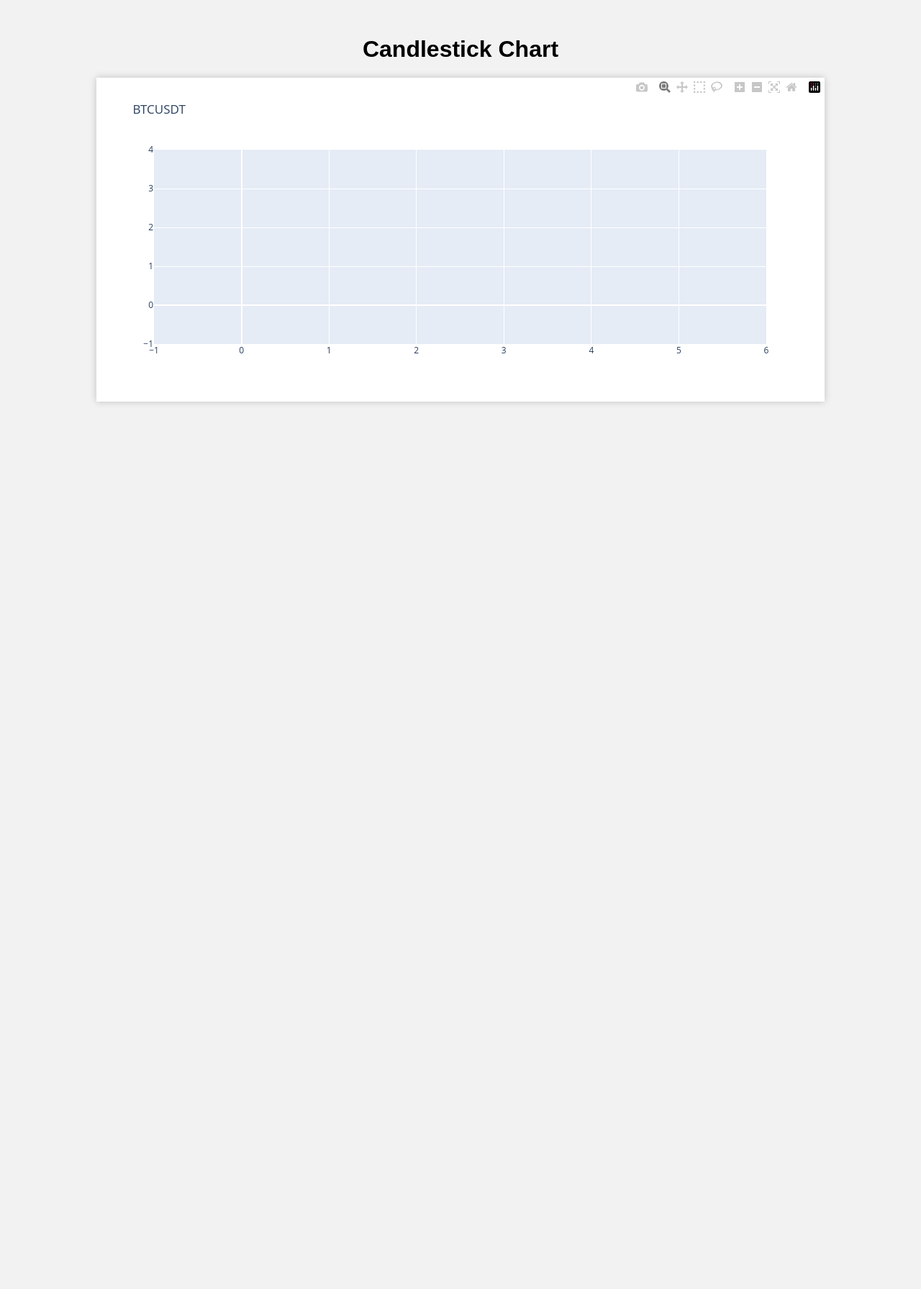
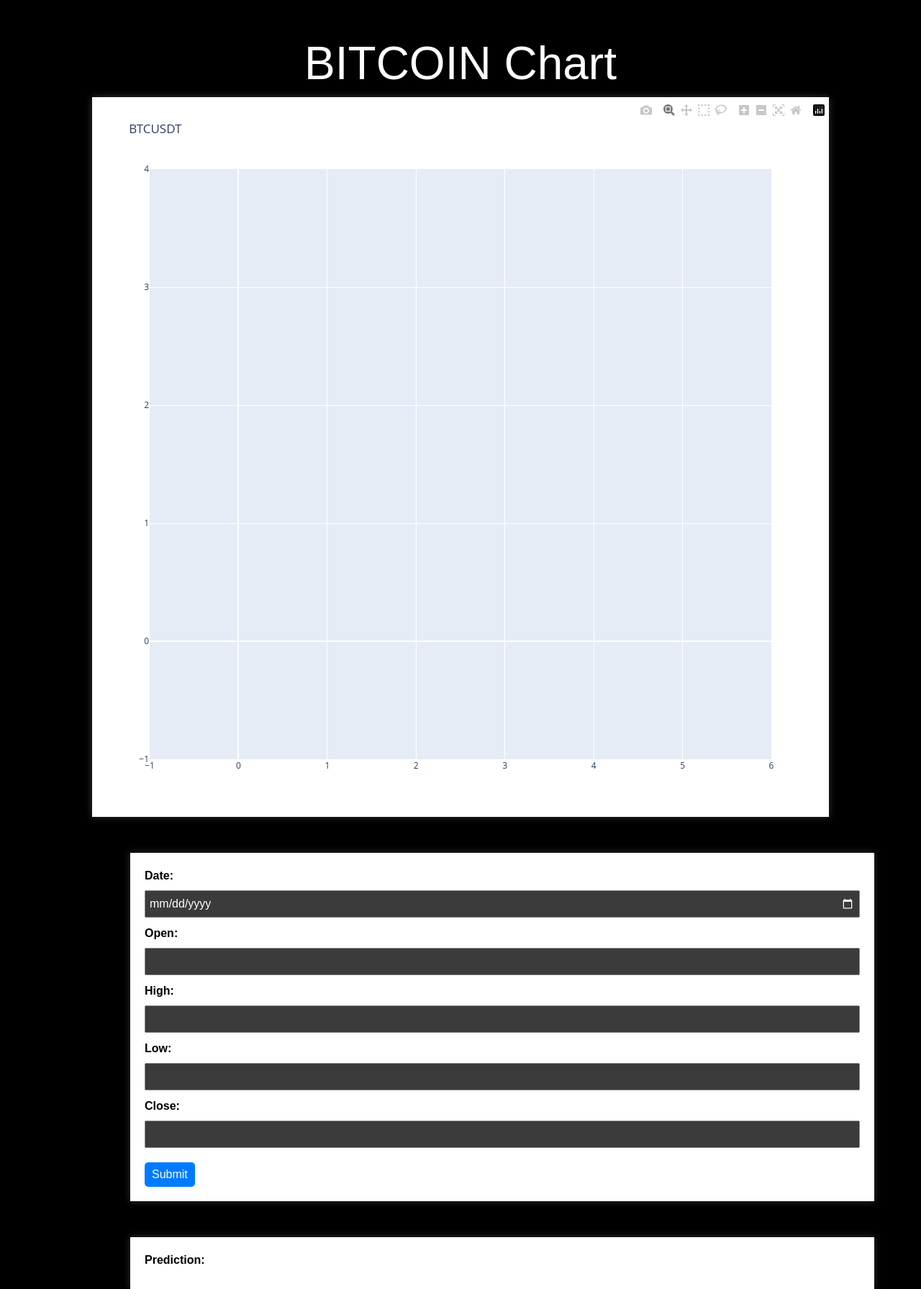
Before and after one commit to NUCES-ISB/i192043_i190527_A2, a Flask app: page / in a window 1280 px wide. Shown: the whole page at 72% size. Before the commit the page ends 562 px from the top, so only its background shows below. Run offline with Flask 2, Linux system fonts and the light colour scheme; data that the repository does not hold is empty; some libraries are stand-ins or nearby versions.

Commit message:
Add input form

```diff
--- a/app.py
+++ b/app.py
@@ -4,11 +4,11 @@ import requests
 import plotly.graph_objs as go
 import plotly.express as px
 import plotly
-from flask import Flask, render_template
+from flask import Flask, render_template, request
 
 app = Flask(__name__)
 
-@app.route('/')
+@app.route('/', methods=['GET', 'POST'])
 def index():
     # Get historical price data from Binance API
     symbol = 'BTCUSDT'
@@ -37,6 +37,16 @@ def index():
     layout = go.Layout(title=symbol)
     fig = go.Figure(data=data, layout=layout)
 
+    # Handle form submission
+    if request.method == 'POST':
+        date = request.form['date']
+        open_price = request.form['open']
+        high_price = request.form['high']
+        low_price = request.form['low']
+        close_price = request.form['close']
+        # Do something with the form data, e.g. store it in a database
+        # print(f"{date},{open_price},{high_price},{low_price},{close_price}")
+
     # Convert chart to JSON and render template
     graphJSON = json.dumps(fig, cls=plotly.utils.PlotlyJSONEncoder)
     return render_template('index.html', graphJSON=graphJSON)
--- a/templates/index.html
+++ b/templates/index.html
@@ -1,31 +1,103 @@
 <!DOCTYPE html>
 <html>
 <head>
-    <title>Candlestick Chart</title>
+    <title>BITCOIN</title>
     <script src="https://cdn.plot.ly/plotly-latest.min.js"></script>
+    <link rel="stylesheet" href="https://bootswatch.com/5/cyborg/bootstrap.min.css"/>
     <style>
         body {
             font-family: Arial, sans-serif;
-            background-color: #f2f2f2;
+            background-color: black;
         }
-        #chart {
+
+        #chart-container
+        {
             width: 80%;
             margin: 0 auto;
             background-color: #fff;
-            box-shadow: 0px 0px 10px rgba(0,0,0,0.2);
+            box-shadow: 0px 0px 10px rgba(255, 255, 255, 0.2);
         }
+
+        #chart {
+            height: 1000px;
+        }
+
         h1 {
             text-align: center;
             margin-top: 50px;
         }
+
+        #form-container {
+            width: 80.75%;
+            margin-top: 50px;
+            margin-left:181px;
+            padding: 20px;
+            background-color: #fff;
+            box-shadow: 0px 0px 10px rgba(255, 255, 255, 0.2);
+        }
+
+        .form-label {
+            font-weight: bold;
+        }
+
+        .form-input {
+            margin-bottom: 10px;
+            padding: 5px;
+            width: 100%;
+        }
+
+        .form-submit {
+            margin-top: 10px;
+            padding: 5px 10px;
+            background-color: #007bff;
+            color: #fff;
+            border: none;
+            border-radius: 5px;
+            cursor: pointer;
+        }
+
     </style>
 </head>
 <body>
-    <h1>Candlestick Chart</h1>
+<h1>BITCOIN Chart</h1>
+<div id="chart-container">
     <div id="chart"></div>
     <script>
         var chartData = {{ graphJSON|safe }};
         Plotly.newPlot('chart', chartData.data, chartData.layout);
     </script>
+</div>
+<div id="form-container">
+    <form method="POST">
+        <div class="form-group">
+            <label for="date" class="form-label" style="color:black">Date:</label>
+            <input type="date" id="date" name="date" class="form-input" required>
+        </div>
+        <div class="form-group">
+            <label for="open" class="form-label" style="color:black">Open:</label>
+            <input type="number" step="0.0001" id="open" name="open" class="form-input" required>
+        </div>
+        <div class="form-group">
+            <label for="high" class="form-label" style="color:black">High:</label>
+            <input type="number" step="0.0001" id="high" name="high" class="form-input" required>
+        </div>
+        <div class="form-group">
+            <label for="low" class="form-label" style="color:black">Low:</label>
+            <input type="number" step="0.0001" id="low" name="low" class="form-input" required>
+        </div>
+        <div class="form-group">
+            <label for="close" class="form-label" style="color:black">Close:</label>
+            <input type="number" step="0.0001" id="close" name="close" class="form-input" required>
+        </div>
+        <button type="submit" class="form-submit" >Submit</button>
+    </form>
+</div>
+<div id="form-container">
+    <form>
+        <div class="form-group">
+            <label for="prediction" class="form-label" style="color:black">Prediction:</label>
+        </div>
+    </form>
+</div>
 </body>
 </html>
```
